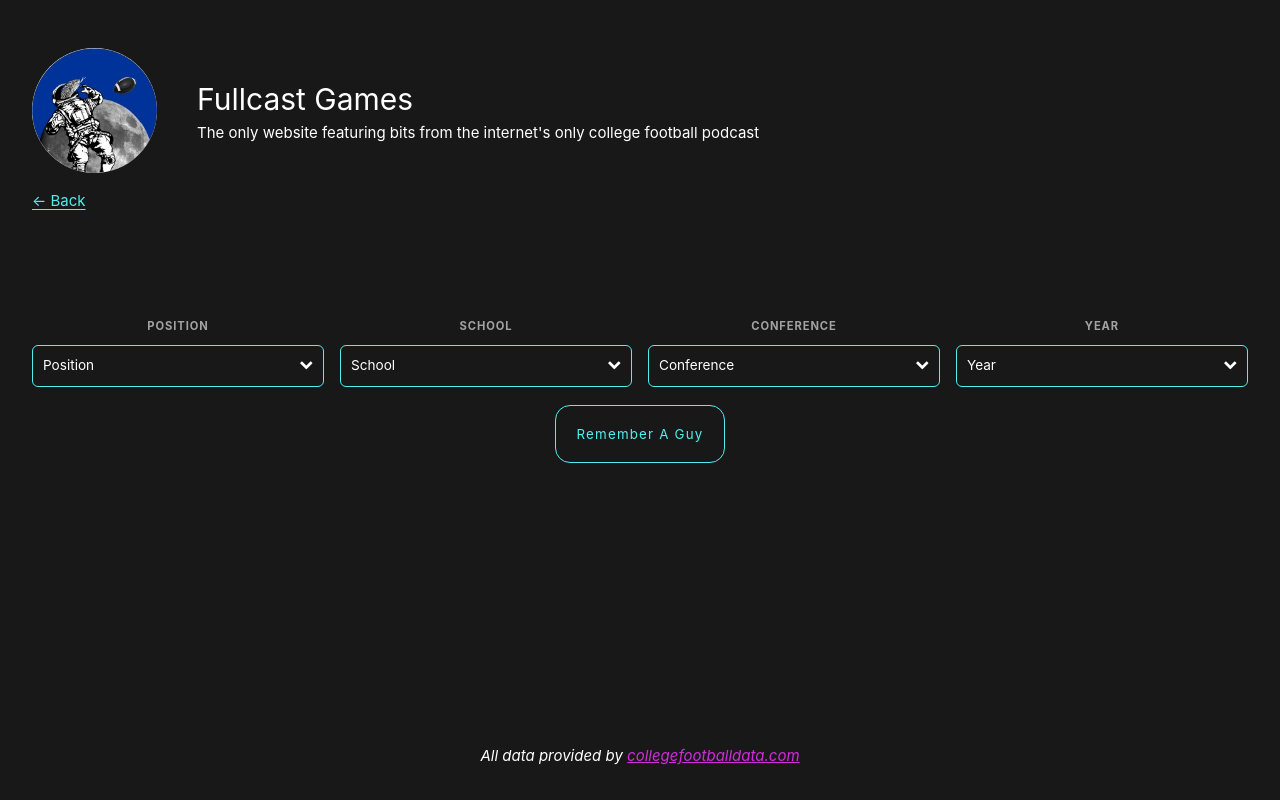
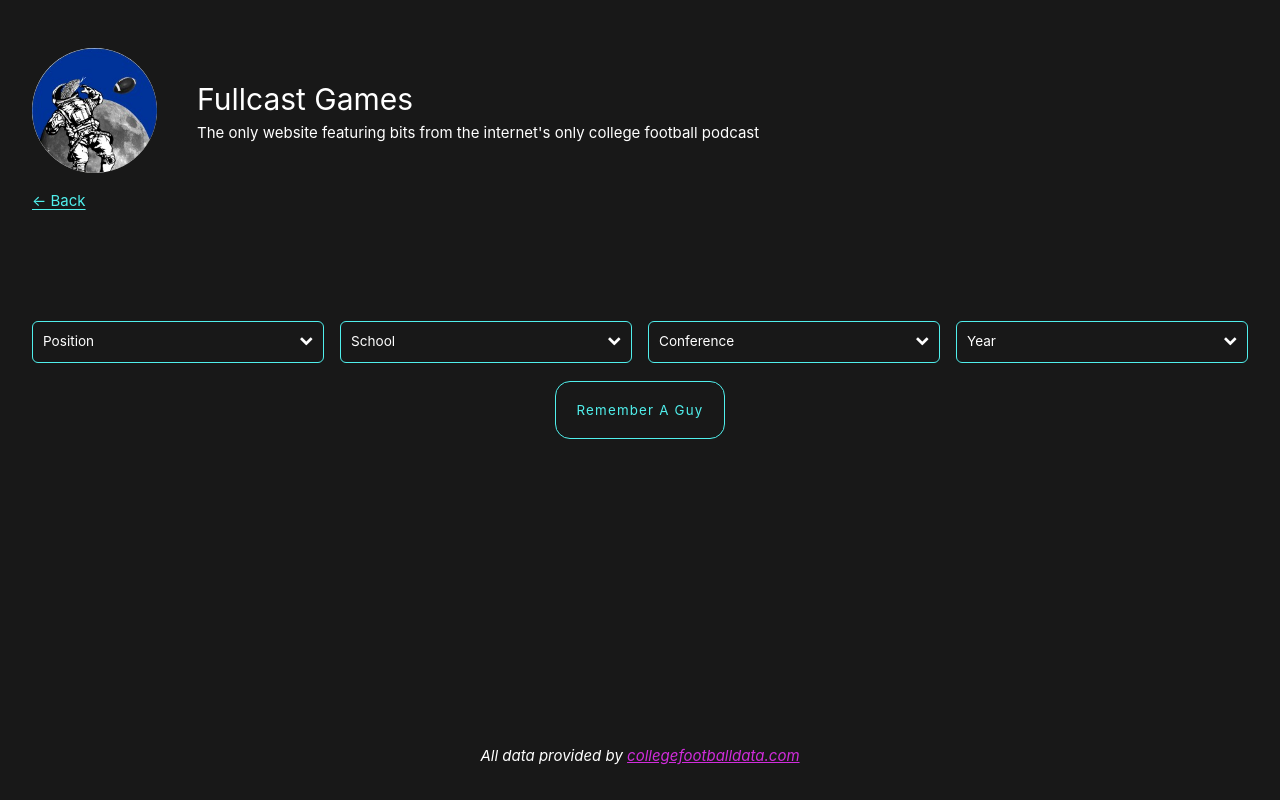
Before and after one commit to jnjohnson/fullcast-games, a Vue app: page /guys in a window 1280 px wide. Built offline with nearby package versions, Linux system fonts and the light colour scheme.

Commit message:
removed label above filters

```diff
--- a/src/views/Guys.vue
+++ b/src/views/Guys.vue
@@ -188,7 +188,6 @@
                             >{{ val }} ×</span>
                         </template>
                     </div>
-                    <label>{{ f.label }}</label>
                     <div class="filter-list" :class="{ open: isFilterOpen[f.key] }">
                         <label class="checkbox-item filter-name" @click="toggleFilter(f.key)">
                             {{ f.label }}
```
